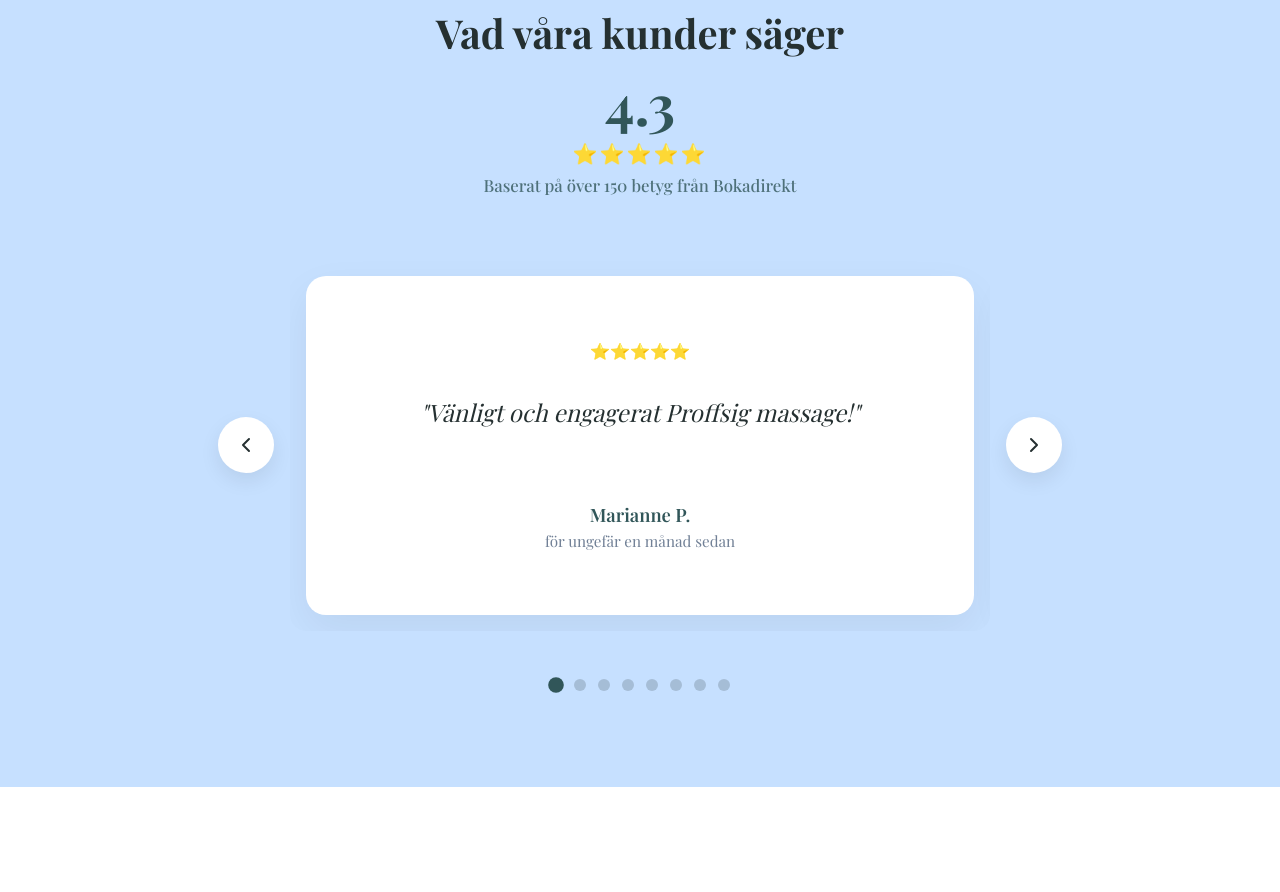
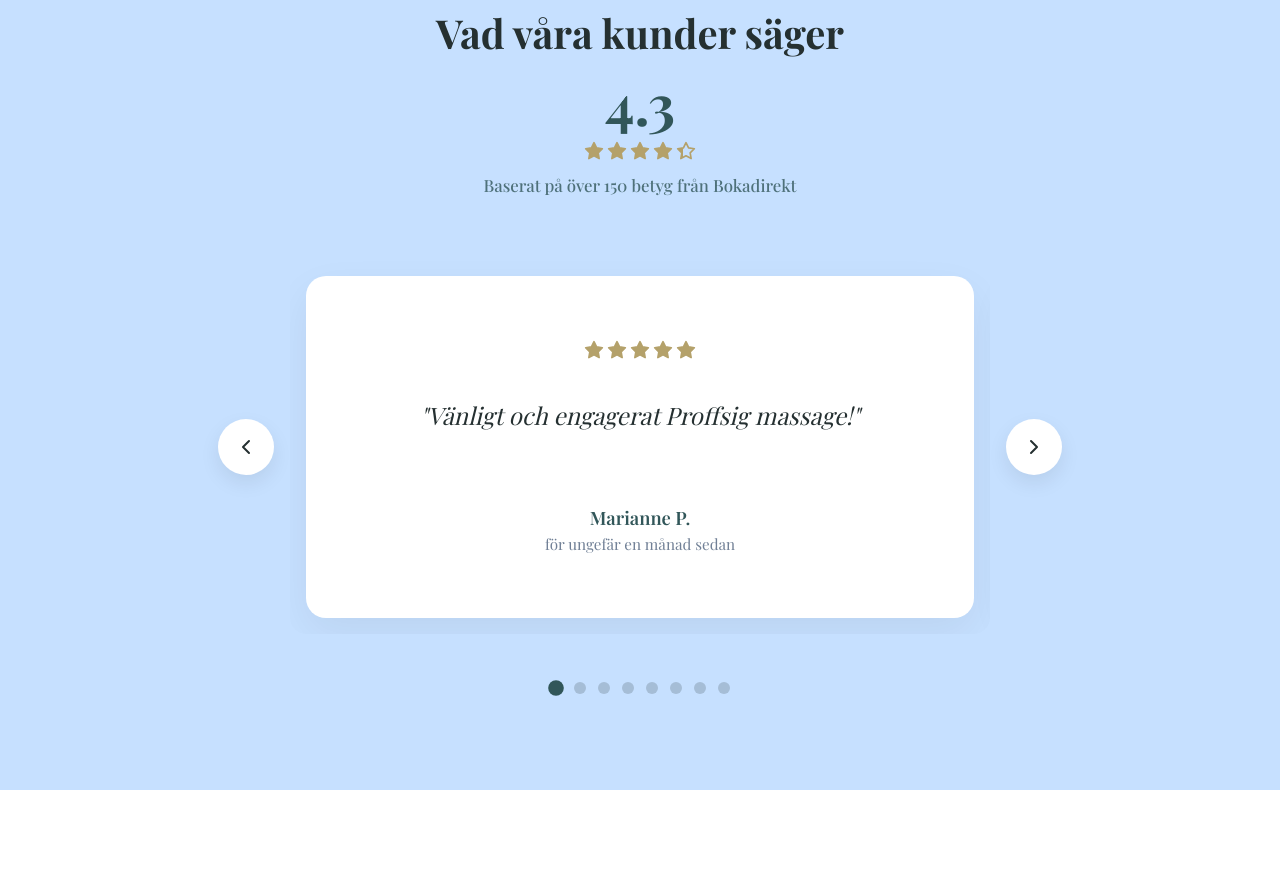
Before and after one commit to jacomaco/kornet, a React (Vite) app in the folder kornet/: page / in a window 1280 px wide. Shown: the part 3300-4192 px from the top of the page. Built offline with nearby package versions, Linux system fonts and the light colour scheme; a web font is replaced by a local one.

Commit message:
feat: replace static star emojis with a dynamic SVG-based StarRating component

```diff
--- a/kornet/src/components/Reviews.tsx
+++ b/kornet/src/components/Reviews.tsx
@@ -1,5 +1,53 @@
-import { useState, useEffect } from 'react'
+import { useState, useEffect, useId } from 'react'
 import './styles/Reviews.css'
+
+const Star = ({ fillPercentage }: { fillPercentage: number }) => {
+  const gradientId = useId();
+
+  return (
+    <svg
+      xmlns="http://www.w3.org/2000/svg"
+      width="20"
+      height="20"
+      viewBox="0 0 24 24"
+      fill="none"
+      stroke="currentColor"
+      strokeWidth="2"
+      strokeLinecap="round"
+      strokeLinejoin="round"
+      className="star-svg"
+      style={{ color: '#B4A16A' }}
+    >
+      <defs>
+        <linearGradient id={gradientId}>
+          <stop offset={`${fillPercentage}%`} stopColor="#B4A16A" />
+          <stop offset={`${fillPercentage}%`} stopColor="transparent" />
+        </linearGradient>
+      </defs>
+      <polygon
+        points="12 2 15.09 8.26 22 9.27 17 14.14 18.18 21.02 12 17.77 5.82 21.02 7 14.14 2 9.27 8.91 8.26 12 2"
+        fill={`url(#${gradientId})`}
+      />
+    </svg>
+  );
+};
+
+const StarRating = ({ rating }: { rating: number }) => {
+  return (
+    <div className="star-rating-wrapper" style={{ display: 'inline-flex', gap: '3px' }}>
+      {[1, 2, 3, 4, 5].map((starValue) => {
+        const diff = rating - (starValue - 1);
+        let fillPercentage = 0;
+        if (diff >= 1) {
+          fillPercentage = 100;
+        } else if (diff > 0) {
+          fillPercentage = diff * 100;
+        }
+        return <Star key={starValue} fillPercentage={fillPercentage} />;
+      })}
+    </div>
+  );
+};
 
 const reviewsData = [
   {
@@ -80,7 +128,9 @@ function Reviews() {
         <h2 className="reviews-heading">Vad våra kunder säger</h2>
         <div className="reviews-rating-summary">
           <span className="rating-score">4.3</span>
-          <div className="stars">⭐⭐⭐⭐⭐</div>
+          <div className="stars">
+            <StarRating rating={4.3} />
+          </div>
           <span className="rating-count">Baserat på över 150 betyg från Bokadirekt</span>
         </div>
 
@@ -102,9 +152,7 @@ function Reviews() {
                 <div className="review-card-wrapper" key={index}>
                   <div className="review-card">
                     <div className="review-stars">
-                      {Array.from({ length: review.rating }).map((_, i) => (
-                        <span key={i} className="star">⭐</span>
-                      ))}
+                      <StarRating rating={review.rating} />
                     </div>
                     <p className="review-text">"{review.text}"</p>
                     <div className="review-author">
```
